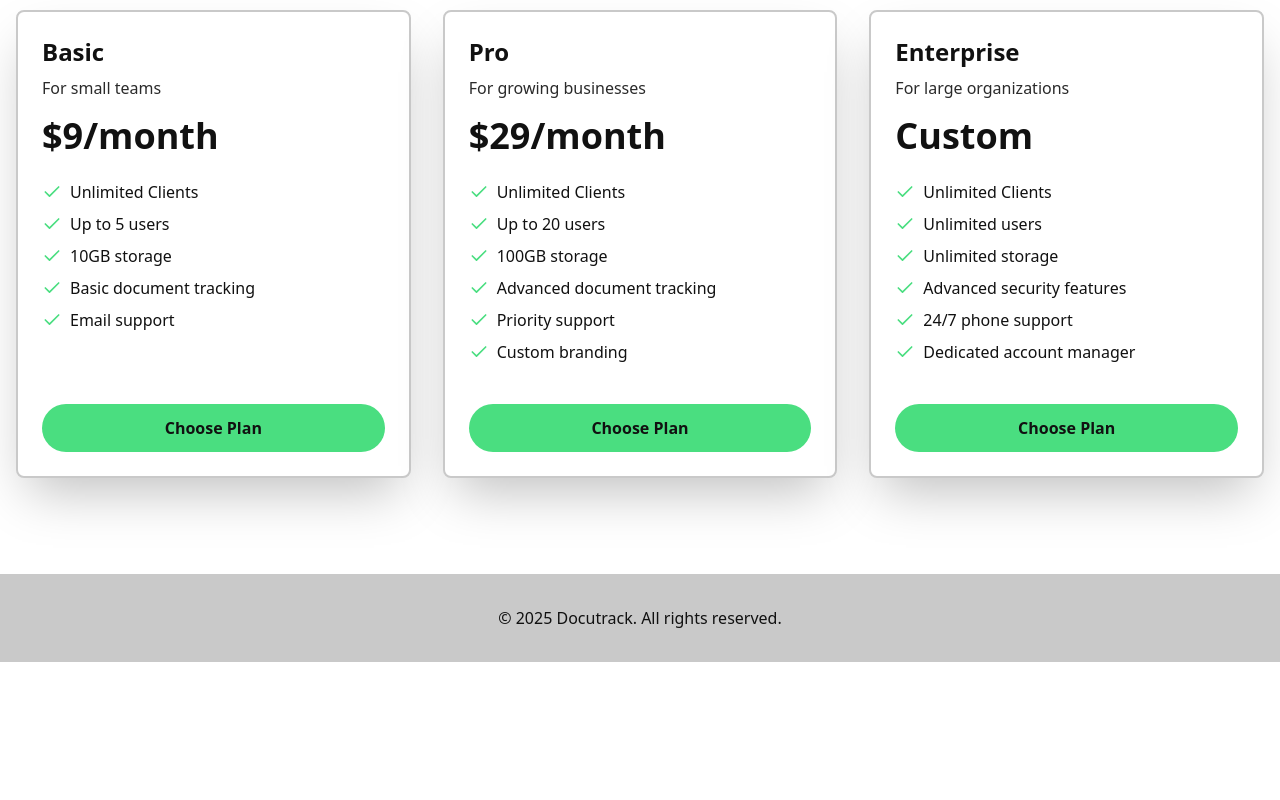
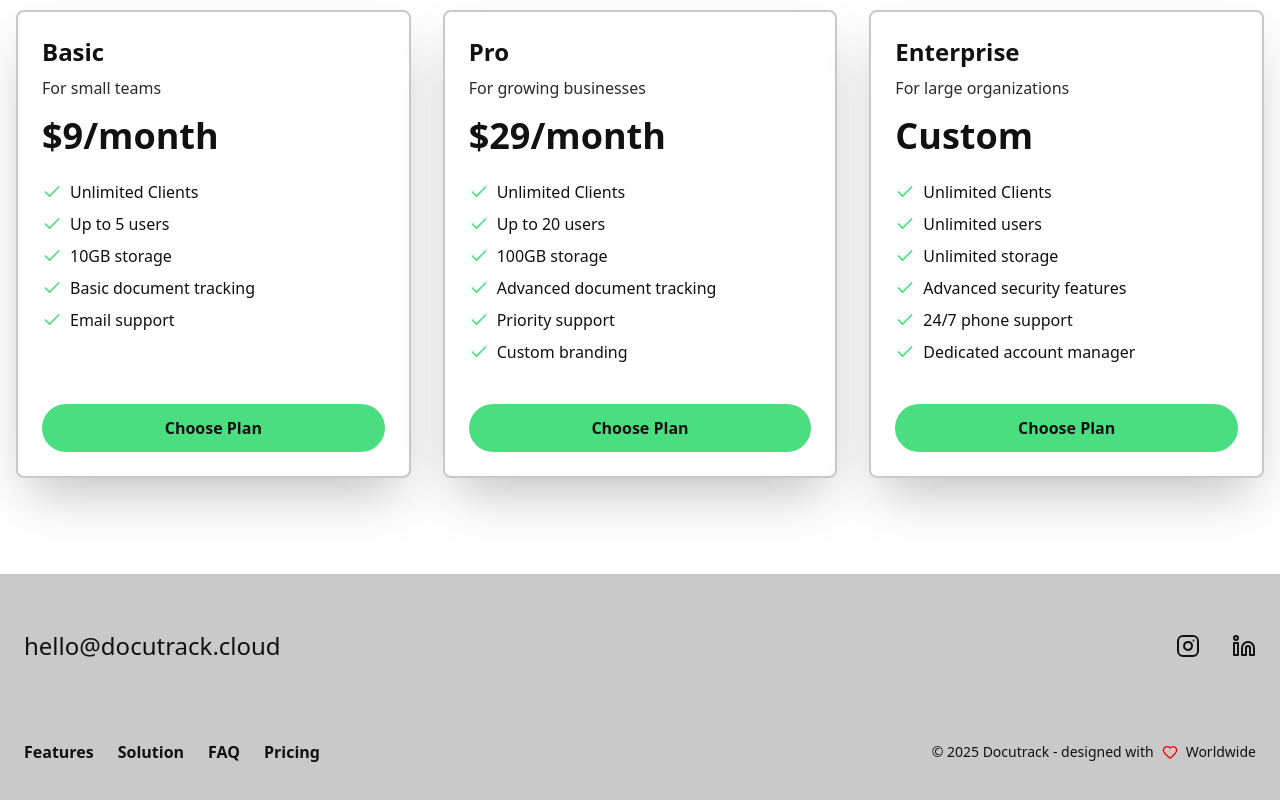
Before and after one commit to fernastereo/docutrack-landing, a Vue app: page / in a window 1280 px wide. Shown: the part 2614-3414 px from the top of the page. Before the commit the page ends 3276 px from the top, so only its background shows below. Built offline with nearby package versions, Linux system fonts and the light colour scheme.

Commit message:
refactor FooterComponent and HeaderComponent to improve layout and integrate navItems prop

```diff
--- a/src/components/FooterComponent.vue
+++ b/src/components/FooterComponent.vue
@@ -3,12 +3,34 @@
     'py-8 px-4 transition-colors duration-300',
     isDarkMode ? 'bg-base-300' : 'bg-base-200'
   ]">
-    <div class="container mx-auto text-center">
-      <p>&copy; {{ new Date().getFullYear() }} Docutrack. All rights reserved.</p>
+    <div class="container mx-auto flex flex-col justify-center items-center md:flex-row flex-wrap">
+      <div class="flex flex-col gap-8 md:container md:flex-row md:items-center md:justify-between my-4 p-2">
+        <a class="text-2xl underline-offset-1" mailto="hello@docutrack.cloud">hello@docutrack.cloud</a>
+        <div class="flex flex-row justify-center gap-8">
+          <a href="https://instagram.com/docutrack" target="_blank" rel="noopener noreferrer" class="text-xl">
+            <Instagram class="h-6 w-auto"/>
+          </a>
+          <a href="https://linkedin.com/company/docutrack" target="_blank" rel="noopener noreferrer" class="text-xl">
+            <Linkedin class="h-6 w-auto"/>
+          </a>
+        </div>
+      </div>
+      <div class="py-6 px-2 flex flex-col md:flex-row md:container md:items-center md:justify-between">
+        <div class="py-4">
+          <nav class="flex flex-col items-center gap-6 text-md font-semibold md:flex-row">
+            <a v-for="item in navItems" :key="item" :href="`#${item.toLowerCase()}`">{{ item }}</a>
+          </nav>
+        </div>
+        <div class="my-4 py-4 text-center text-sm flex flex-row justify-start gap-2">
+          <span>&copy; {{ new Date().getFullYear() }} Docutrack - designed with</span><Heart class="h-4 w-auto my-auto text-red"/><span>Worldwide</span>
+        </div>
+      </div>
     </div>
   </footer>
 </template>
 
 <script setup>
-  const { isDarkMode } = defineProps(['isDarkMode'])
+  import { Instagram, Linkedin, Heart } from 'lucide-vue-next'
+
+  const { isDarkMode, navItems } = defineProps(['isDarkMode', 'navItems'])
 </script>
--- a/src/components/HeaderComponent.vue
+++ b/src/components/HeaderComponent.vue
@@ -132,9 +132,7 @@
 
   const emit = defineEmits(['switchTheme'])
 
-  const navItems = ['Features', 'Solution', 'FAQ', 'Pricing']
-
-  const { isDarkMode } = defineProps(['isDarkMode'])
+  const { isDarkMode, navItems } = defineProps(['isDarkMode', 'navItems'])
 
   const mobileMenuOpen = ref(false)
 
--- a/src/views/HomeView.vue
+++ b/src/views/HomeView.vue
@@ -3,13 +3,13 @@
     'min-h-screen transition-colors duration-300',
     isDarkMode ? 'bg-base-400 text-base-100' : 'bg-base-100 text-base-400'
   ]">
-    <HeaderComponent :isDarkMode="isDarkMode" @switchTheme="toggleTheme"/>
+    <HeaderComponent :isDarkMode="isDarkMode" :navItems="navItems" @switchTheme="toggleTheme"/>
     <HeroSection :isDarkMode="isDarkMode" />
     <FeaturesSection :isDarkMode="isDarkMode" />
     <ProblemsSection :isDarkMode="isDarkMode" />
     <FaqSection :isDarkMode="isDarkMode" />
     <PricingSection :isDarkMode="isDarkMode" />
-    <FooterComponent :isDarkMode="isDarkMode" />
+    <FooterComponent :isDarkMode="isDarkMode" :navItems="navItems" />
   </div>
 </template>
 
@@ -24,6 +24,7 @@ import PricingSection from '@/components/PricingSection.vue'
 import FooterComponent from '@/components/FooterComponent.vue'
 
 const isDarkMode = ref(false) // Default to light mode
+const navItems = ['Features', 'Solution', 'FAQ', 'Pricing']
 
 const toggleTheme = () => {
   isDarkMode.value = !isDarkMode.value
```
